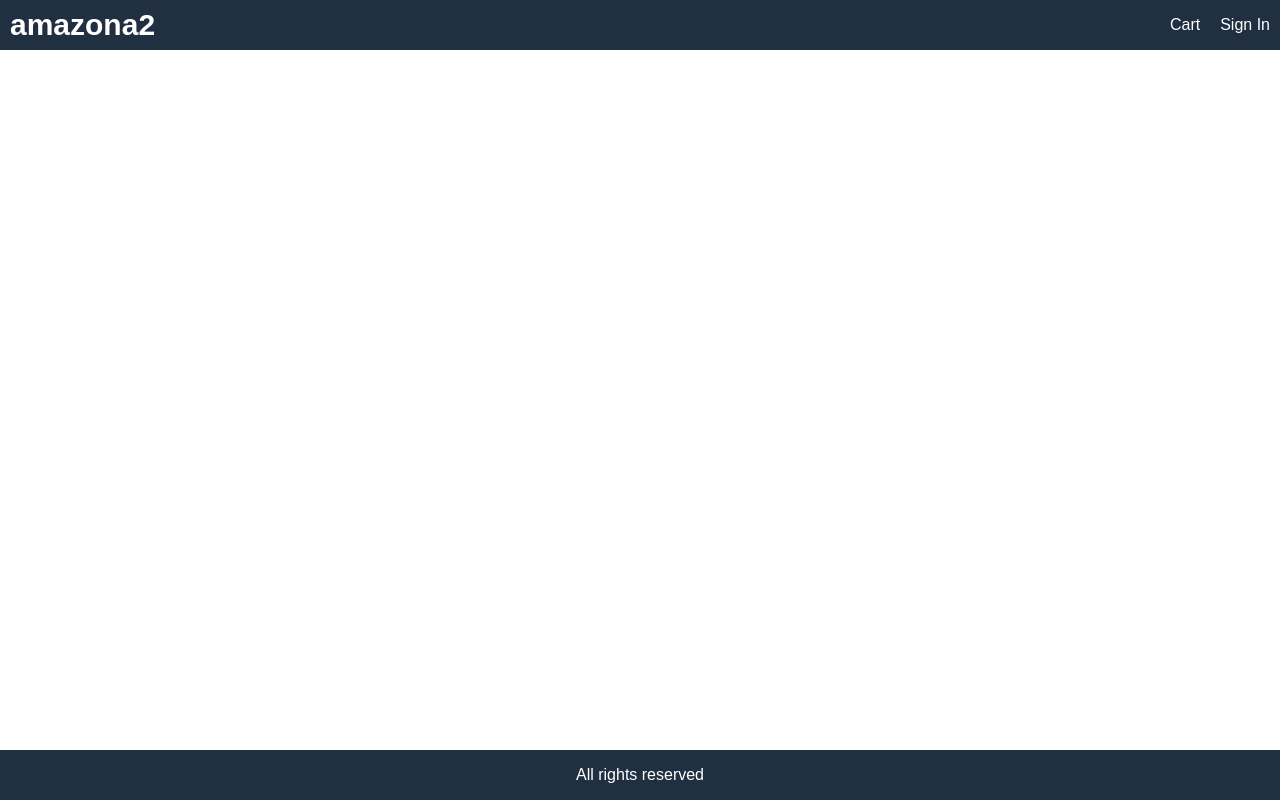
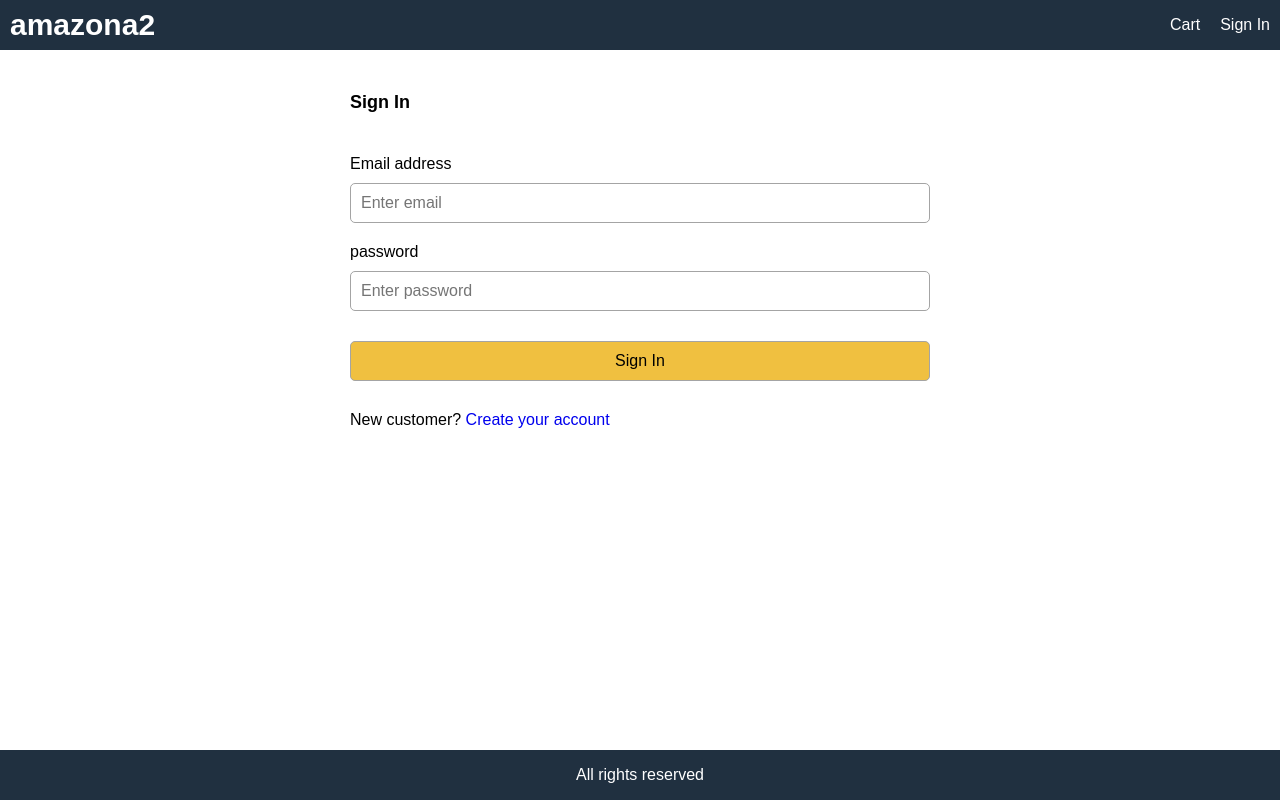
Before and after one commit to fredWills224/amazona2, a React (Create React App) app in the folder frontend/: page /signin in a window 1280 px wide. Built offline with nearby package versions, Linux system fonts and the light colour scheme.

Commit message:
design SigninScreen

```diff
--- a/frontend/src/App.js
+++ b/frontend/src/App.js
@@ -4,6 +4,7 @@ import { BrowserRouter, Link, Route } from 'react-router-dom';
 import CartScreen from './screens/CartScreen';
 import HomeScreen from './screens/HomeScreen';
 import ProductScreen from './screens/ProductScreen';
+import SigninScreen from './screens/SigninScreen';
 
 function App() {
 
@@ -32,6 +33,7 @@ function App() {
         <main>
           <Route path="/cart/:id?" component={CartScreen}></Route>
           <Route path="/product/:id" component={ProductScreen}></Route>
+          <Route path="/signin" component={SigninScreen}></Route>
           <Route path="/" component={HomeScreen} exact></Route>
         </main>
 
--- a/frontend/src/index.css
+++ b/frontend/src/index.css
@@ -205,5 +205,20 @@ body{
             background-color: #ffe0e0e0;
         }
     /* Alert */
+    /* Form */
+        .form{
+            max-width: 60rem;
+            margin: 0 auto;
+        }
+        .form > div{
+            display: flex;
+            flex-direction: column;
+            margin: 1rem;
+        }
+        .form label{
+            margin: 1rem 0;
+            display: block;
+        }
+    /* Form */
 
 /* Layout */
--- /dev/null
+++ b/frontend/src/screens/SigninScreen.js
@@ -0,0 +1,55 @@
+import React, { useState } from 'react'
+import { Link } from 'react-router-dom';
+
+export default function SigninScreen() {
+
+    const [email, setEmail] = useState('');
+    const [password, setPassword] = useState('');
+    const submitHandler = (e)=>{
+        e.preventDefault();
+        // TODO: signin action
+    }
+    return (
+        <div>
+            <form className="form" onSubmit={submitHandler}>
+
+                <div>
+                    <h1>Sign In</h1>
+                </div>
+                <div>
+                    <label htmlFor="email">Email address</label>
+                    <input
+                        type="email"
+                        id="email"
+                        placeholder="Enter email"
+                        required
+                        onChange={(e)=> setEmail(e.target.value)}
+                    ></input>
+                </div>
+                <div>
+                    <label htmlFor="password">password</label>
+                    <input
+                        type="password"
+                        id="password"
+                        placeholder="Enter password"
+                        required
+                        onChange={(e)=> setPassword(e.target.value)}
+                    ></input>
+                </div>
+                <div>
+                    <label/>
+                    <button className="primary" type="submit">
+                        Sign In
+                    </button>
+                </div>
+                <div>
+                    <label/>
+                    <div>
+                        New customer? <Link to="/register">Create your account</Link>
+                    </div>
+                </div>
+
+            </form>
+        </div>
+    );
+}
```
Also changed, not shown: 1 other file (tests, documents, lock files or other folders).
